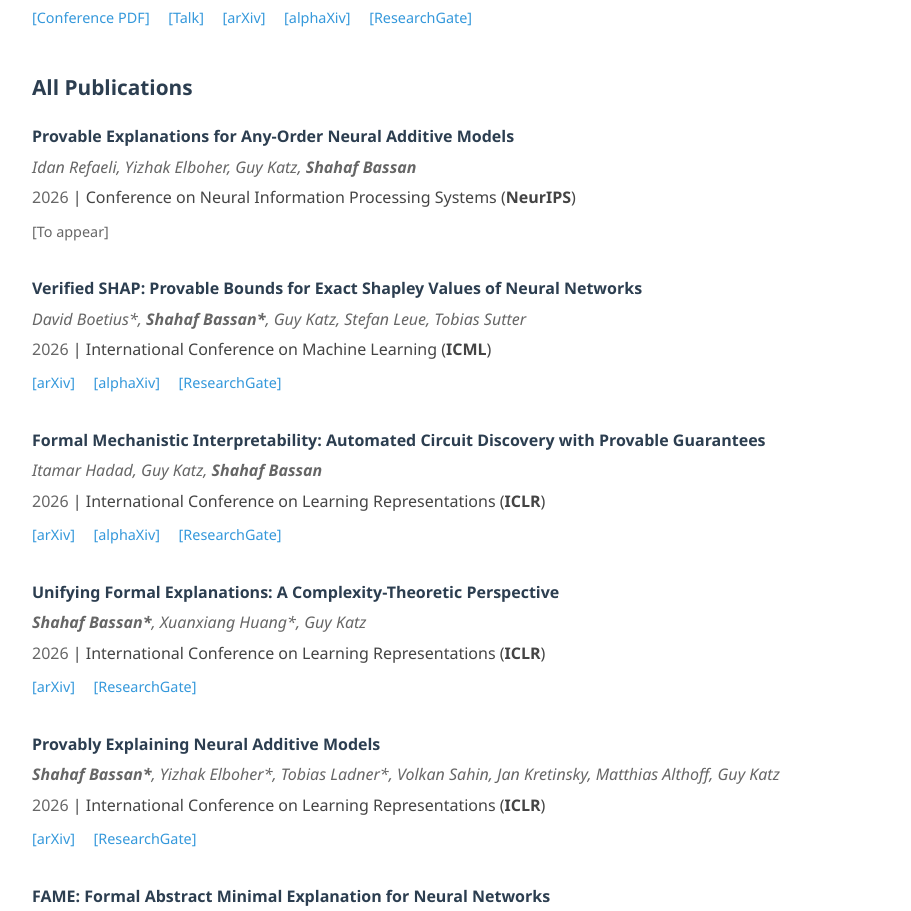
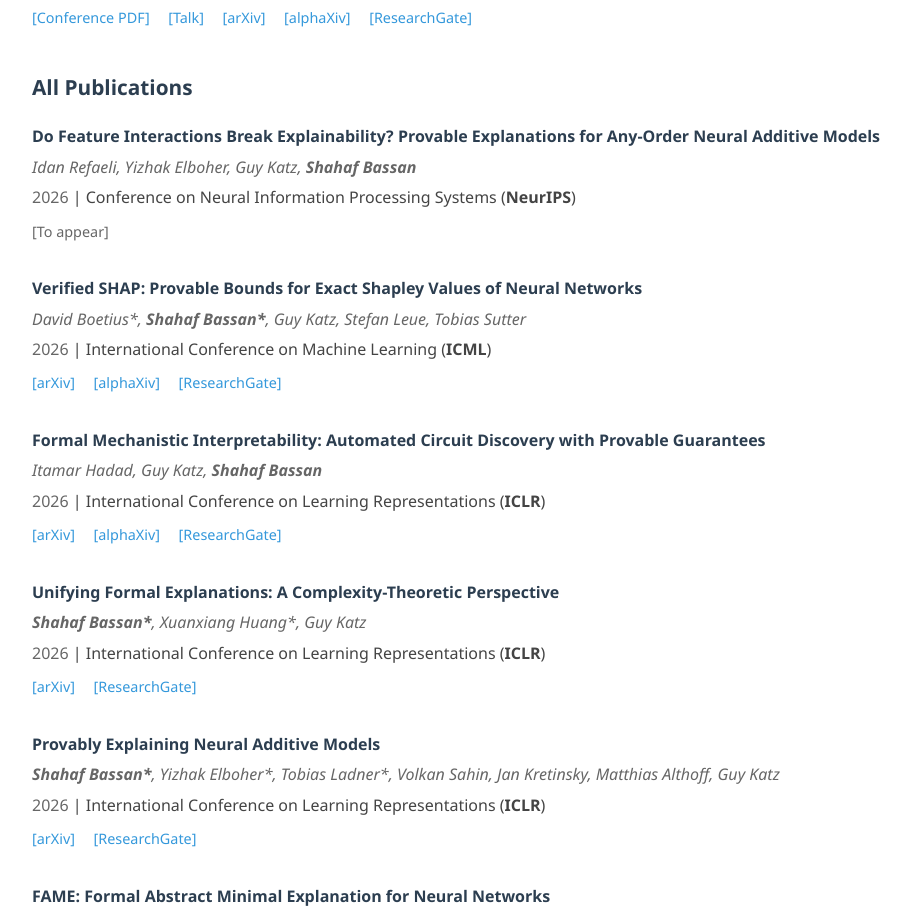
Before and after one commit to bassanshahaf/bassanshahaf.github.io, a plain HTML site: page index.html in a window 1280 px wide. Shown: the part 2868-3779 px from the top of the page, without its empty margins (48-959 px from the left). Drawn offline with Linux system fonts and the light colour scheme.

Commit message:
Update publication title for clarity

```diff
--- a/index.html
+++ b/index.html
@@ -293,7 +293,7 @@
         const publicationsData = {
             "publications": [
                     {
-                    "title": "Provable Explanations for Any-Order Neural Additive Models",
+                    "title": "Do Feature Interactions Break Explainability? Provable Explanations for Any-Order Neural Additive Models",
                     "authors": "Idan Refaeli, Yizhak Elboher, Guy Katz, <strong>Shahaf Bassan</strong>",
                     "year": "2026",
                     "venue": "Conference on Neural Information Processing Systems (NeurIPS)",
```
